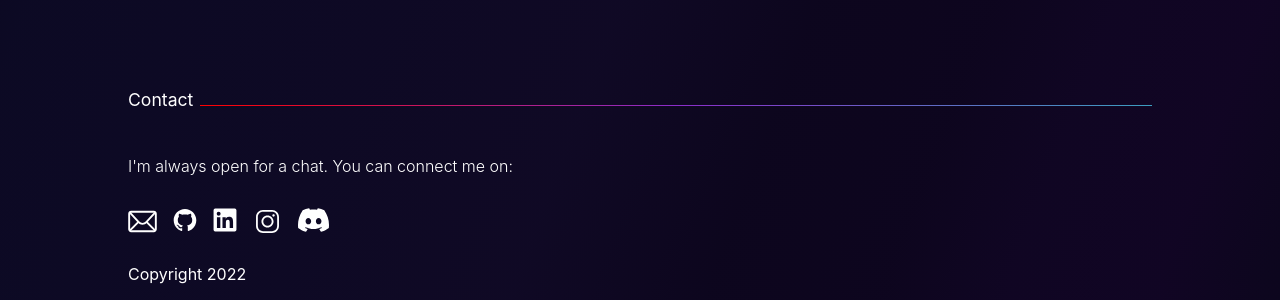
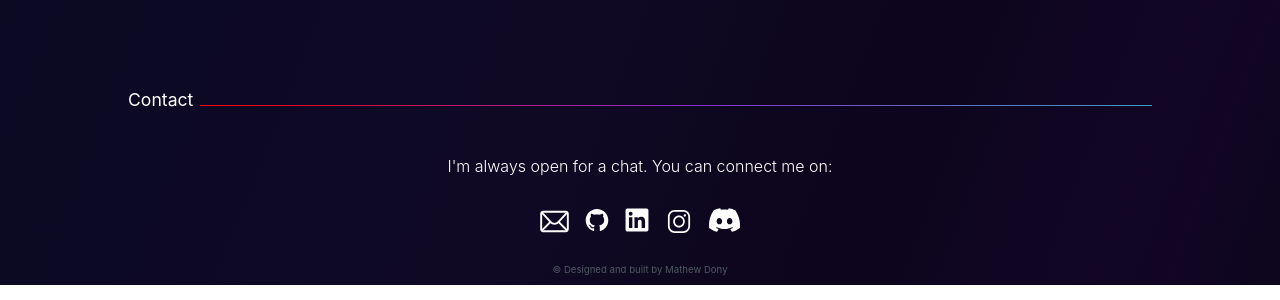
Before and after one commit to mdmathewdc/Mathew-Dony-Portfolio, a Next.js app in the folder mathew-dony-portfolio/: page / in a window 1280 px wide. Shown: the part 2821-3121 px from the top of the page. Built offline with nearby package versions, Linux system fonts and the light colour scheme; a web font is replaced by a local one.

Commit message:
Complete contact section

```diff
--- a/mathew-dony-portfolio/components/Contact.jsx
+++ b/mathew-dony-portfolio/components/Contact.jsx
@@ -38,6 +38,7 @@ const Contact = () => {
 const ContactContainer = styled.div`
   p {
     font-weight: 300;
+    text-align: center;
   }
 `;
 
@@ -47,6 +48,7 @@ const LogosContainer = styled.div`
   height: 1.5rem;
   gap: 1rem;
   margin: 2rem 0;
+  justify-content: center;
 
   img {
     height: 1.5rem;
--- a/mathew-dony-portfolio/pages/index.js
+++ b/mathew-dony-portfolio/pages/index.js
@@ -19,7 +19,7 @@ const Home = () => {
       <Contact />
 
       <footer>
-        <p>Copyright 2022</p>
+        <p className="credits">&copy; Designed and built by Mathew Dony</p>
       </footer>
     </Container>
   );
@@ -29,6 +29,12 @@ const Container = styled.div`
   padding: 0 5vw;
   color: white;
 
+  .credits {
+    text-align: center;
+    font-size: 0.6rem;
+    color: #4f5a61;
+  }
+
   @media (min-width: 768px) {
     padding: 0 10vw;
   }
```
